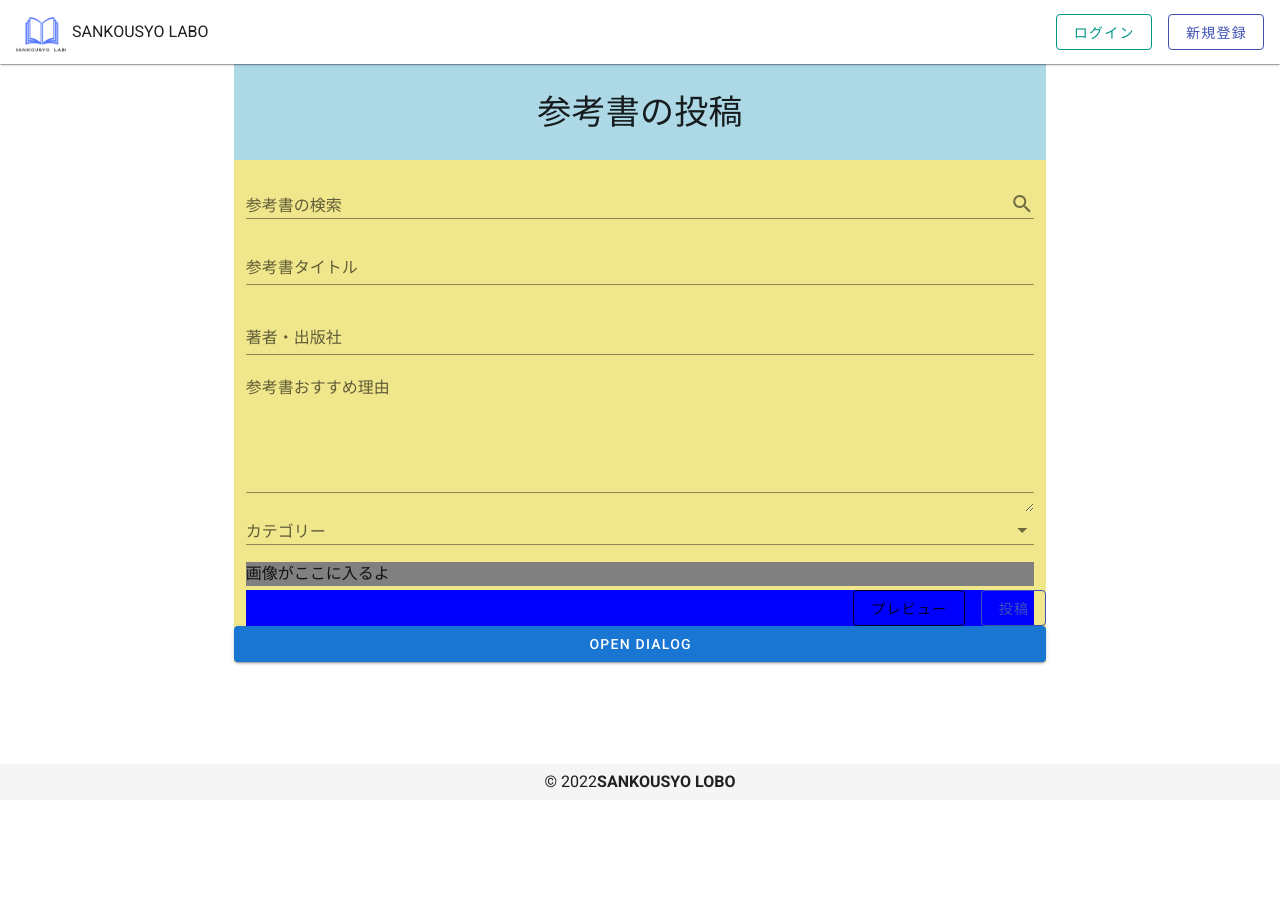
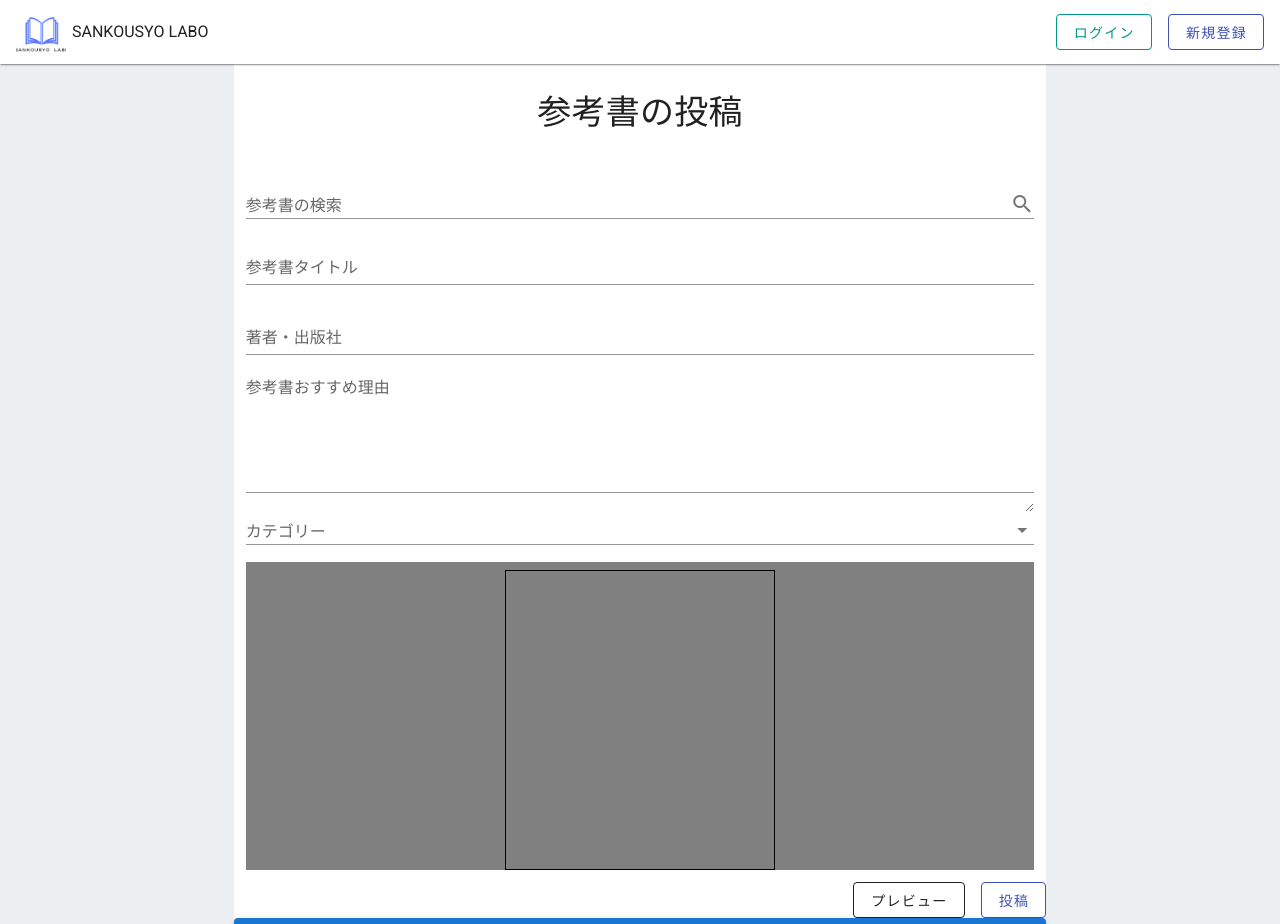
Before and after one commit to yuukiyamagata/Myportfolio_backUp, a Nuxt app: page /posts/create in a window 1280 px wide. Shown: the top 924 px of the page. Before the commit the page ends 800 px from the top, so only its background shows below. Built offline with nearby package versions, Linux system fonts and the light colour scheme.

Commit message:
#1 API実装

```diff
--- a/assets/common.scss
+++ b/assets/common.scss
@@ -3,3 +3,7 @@
   padding: 0;
   box-sizing: border-box;
   }
+
+  .bg-color {
+    background-color: gainsboro !important;
+  }
--- a/layouts/default.vue
+++ b/layouts/default.vue
@@ -1,7 +1,7 @@
 <template>
   <v-app dark>
     <Header />
-      <v-main>
+      <v-main class="bg-color">
         <v-container>
           <Nuxt />
         </v-container>
--- a/pages/posts/create.vue
+++ b/pages/posts/create.vue
@@ -1,7 +1,6 @@
 <template>
-
-  <v-row class="mx-auto d-flex flex-column bg-kohaku max-width">
-    <v-col cols="12" sm="12" class="bg-blue mb-4">
+  <v-row class="white mx-auto d-flex flex-column max-width">
+    <v-col cols="12" sm="12" class="mb-4">
       <p class="text-h4  text-center mt-4">参考書の投稿</p>
     </v-col>
     <v-col >
@@ -27,7 +26,7 @@
               v-model="sankousho.author"
               label="著者・出版社"
               placeholder="(例) 数研出版"
-              :rules="authorOrCompanyNameRules"
+              :rules="authorOrPublisherNameRules"
             ></v-text-field>
             <v-textarea
               v-model="sankousho.reason"
@@ -44,10 +43,15 @@
               :rules="sankousyoCategoryRules"
             >
             </v-select>
-            <div class="iamge-wrapper">
-              <v-img>
+            <div class="iamge-wrapper mb-6">
+              <v-img
+                :src="image_src_noImage"
+                width="270"
+                height="300"
+                style="border: 1px solid black;"
+                class="mx-auto"
+              >
               </v-img>
-              <p>画像がここに入るよ</p>
             </div>
             <div class="btn-wrapper">
               <v-row class="d-flex flex-row-reverse">
@@ -60,13 +64,11 @@
       </v-form>
     </v-col>
 
-
-
   <v-dialog
       v-model="dialog"
-      fullscreen
-      hide-overlay
+      scrollable
       transition="dialog-top-transition"
+      width="600px"
       >
       <template #activator="{ on, attrs }">
         <v-btn
@@ -78,32 +80,80 @@
           Open Dialog
         </v-btn>
       </template>
+
     <v-card>
+        <v-card-title>お勧めする参考書を選択してください</v-card-title>
+        <v-divider></v-divider>
+        <v-card-text>
+
+          <v-container>
+          <v-row justify="center" align="center">
+            <v-col
+              v-for="n in 9"
+              :key="n"
+              cols="12">
+                  <v-card
+                    class="mx-auto"
+                    max-width="280"
+                    align="center"
+                    >
+                  <div class="bg-color">
+                      <v-img
+                        :src="serachResults.imageUrl"
+                        class="img-fit"
+                        />
+                  </div>
+                  <v-card-title>
+                      Top western road trips
+                    </v-card-title>
+
+                    <v-card-actions>
                       <v-btn
-            dark
-            color="primary"
+                        color="orange lighten-2"
+                        text
+                      >
+                        選択
+                      </v-btn>
+                    </v-card-actions>
+                  </v-card>
+
+              </v-col>
+            </v-row>
+          </v-container>
+        </v-card-text>
+            <v-card-actions>
+              <v-btn
+                color="blue darken-1"
+                text
+                @click="dialog = false"
+                >
+                Close
+              </v-btn>
+              <v-btn
+                color="blue darken-1"
+                text
                 @click="dialog = false"
                 >
                 Save
               </v-btn>
+          </v-card-actions>
         </v-card>
     </v-dialog>
+    <a href="https://developers.rakuten.com/" target="_blank">Supported by Rakuten Developers</a>
   </v-row>
-
 </template>
 
 
 
-
-
-
-
 <script>
+// import axios from 'axios'
+const  appId = "1089430002983138325"
 export default {
   data(){
     return {
-      sankousyoCategory: "",
-      serachWord: '',
+      searchWord: '',
+      // serachResults:[],
+      image_src_noImage: require('@/static/noImage.png'),
       valid: false,
       sankousho:{
         title: '',
@@ -111,7 +161,6 @@ export default {
         reason: '',
         author: '',
       },
-      searchWord: '',
     // バリデーションルール
       titleRules: [
         (v) => !!v || "必須項目です。",
@@ -122,7 +171,7 @@ export default {
         (v) => (v && v.length <= 300) || "最大300文字です。",
       ],
       sankousyoCategoryRules: [(v) => !!v || "必須項目です。"],
-      authorOrCompanyNameRules: [(v) =>(v && v.length <= 20) || "必須項目です。また最大20文字です。"],
+      authorOrPublisherNameRules: [(v) =>(v && v.length <= 20) || "必須項目です。また最大20文字です。"],
       subject:[
         '数学',
         '英語',
@@ -140,6 +189,11 @@ export default {
         notifications: false,
         sound: true,
         widgets: false,
+        serachResults:{
+          books: [],
+          keyword: '',
+          imageUrl:'',
+        }
     }
   },
   created(){
@@ -148,18 +202,31 @@ export default {
   methods:{
     search(){
       alert('search')
+      const encodeString = encodeURI(this.searchWord);
+      const basaUrl ='https://app.rakuten.co.jp/services/api/BooksBook/Search/20170404?';
+      const params = {
+        format: "json",
+        title: encodeString,
+        booksGenreId: "001",
+        applicationId: appId,
+        hits: 30,
+        page: 1,
+        outOfStockFlag: 1, // 0: 品切れや販売終了も表示しない 1: 表示させる
+        formatVersion: 1
+    };
+        const queryParams = new URLSearchParams(params);
+        console.log(basaUrl + queryParams)
+      // クエリーストリング取得
+      // axios
+      // 必要な情報を配列に追加
+      alert('search')
     }
   }
 };
 </script>
 
 <style>
-  .bg-kohaku {
-    background-color: khaki;
-  }
-  .bg-blue{
-    background-color: lightblue;
-  }
+
 
   .max-width {
     width: 70%;
@@ -170,8 +237,17 @@ export default {
   }
   .iamge-wrapper{
     background-color: grey;
+    padding-top: 8px;
   }
   .btn-wrapper{
-    background-color: blue;
+  }
+  .bg-color{
+    background-color: #ECEFF1;
+  }
+  .img-fit {
+  object-fit: cover;
+  height: 200px;
+  width: 140px;
+  background-color: teal;
   }
 </style>
```
Also changed, not shown: static/noImage.png (added). Lines whose indentation alone changed are shown as unchanged.
